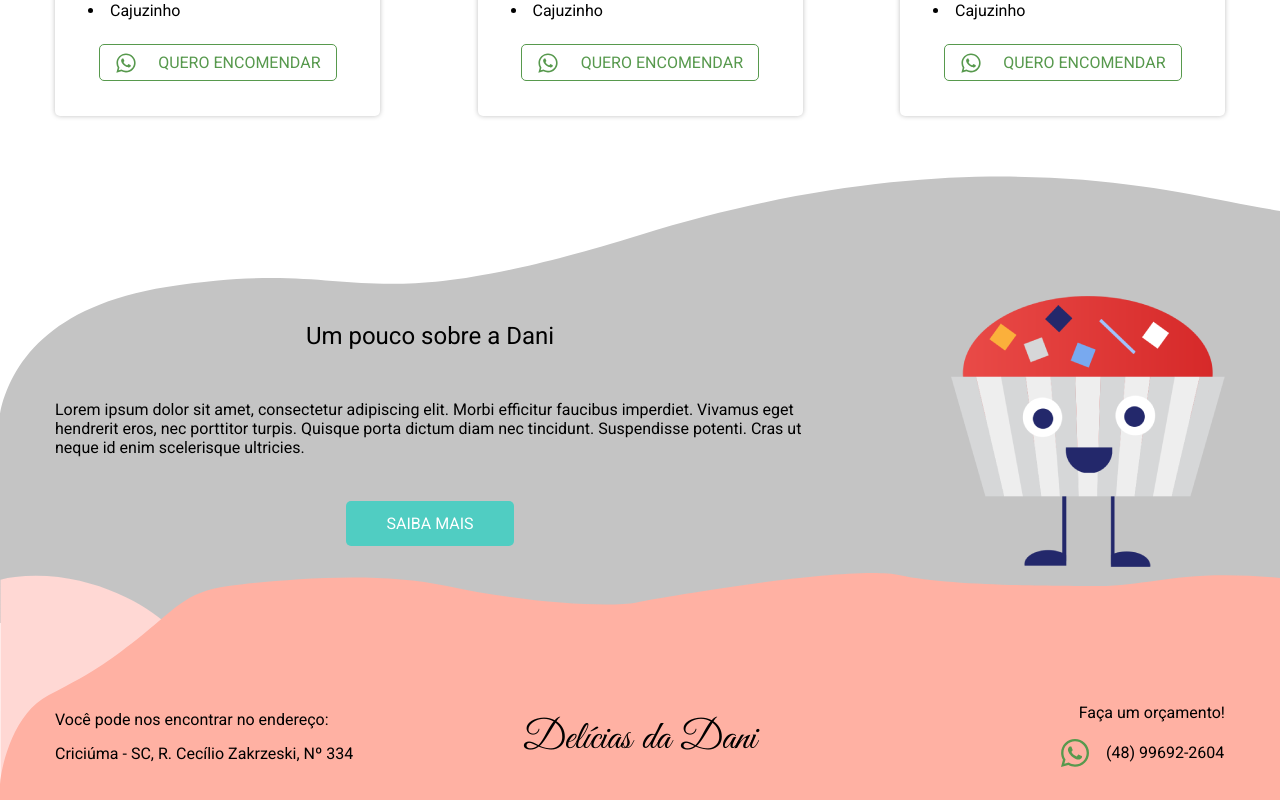
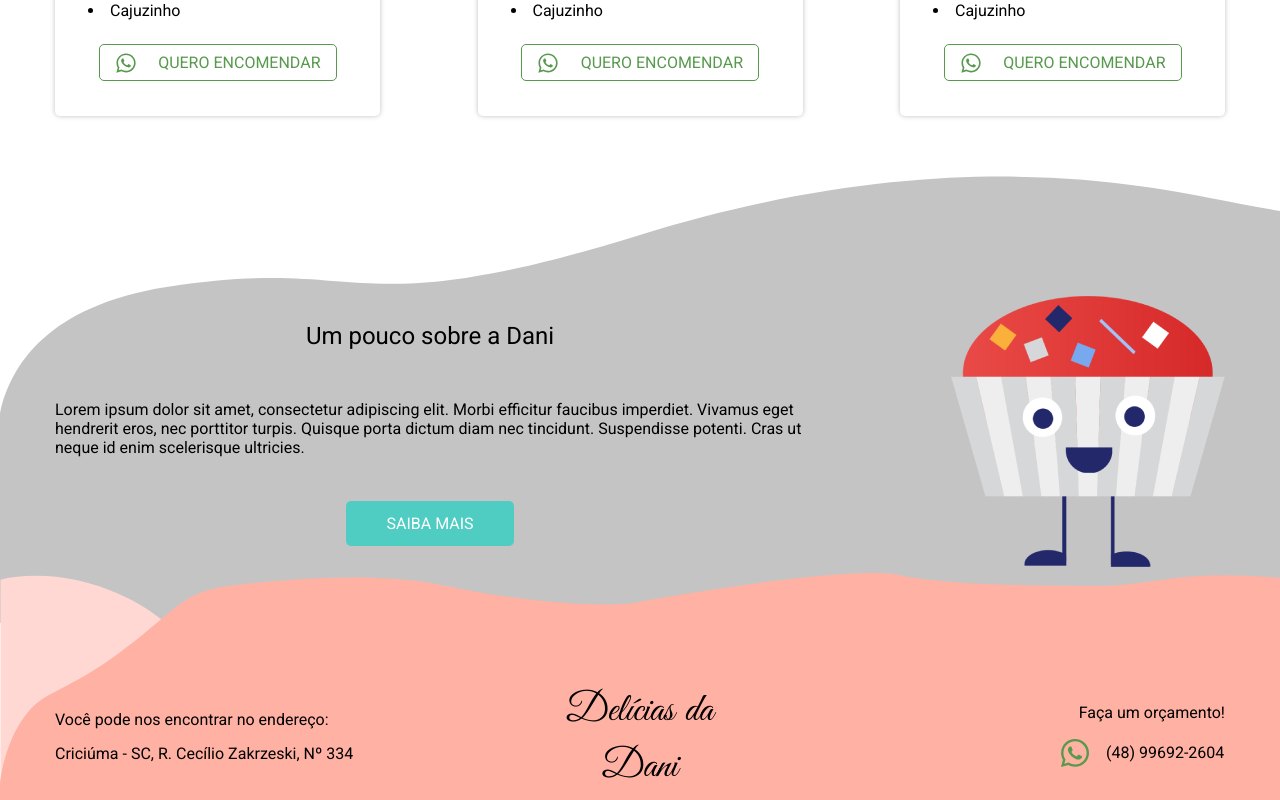
Before and after one commit to Guiborgesilva/deliciasdani, a Next.js app: page / in a window 1280 px wide. Shown: the part 1113-1913 px from the top of the page. Built offline with nearby package versions, Linux system fonts and the light colour scheme.

Commit message:
reparo de bug no footer

```diff
--- a/pages/_document.js
+++ b/pages/_document.js
@@ -7,7 +7,6 @@ export default class MyDocument extends Document{
       <Html>
         <Head>
           <meta charSet="utf-8" />
-          <meta http-equiv="X-UA-Compatible" content="IE=edge" />
           <meta name="Autor" content="Guilherme Rosa" />
           <link rel="shortcut icon" href="icon.png" type="image/png"/>
           <link rel="favicon" href="icon.png" />
--- a/styles/components/Footer.module.css
+++ b/styles/components/Footer.module.css
@@ -34,6 +34,7 @@
 .footerContentCenter h2{
   font-family: 'Good Vibrations';
   font-size: 2.5rem;
+  width: 200px;
   text-align: center;
   font-weight: normal;
   position: absolute;
```
